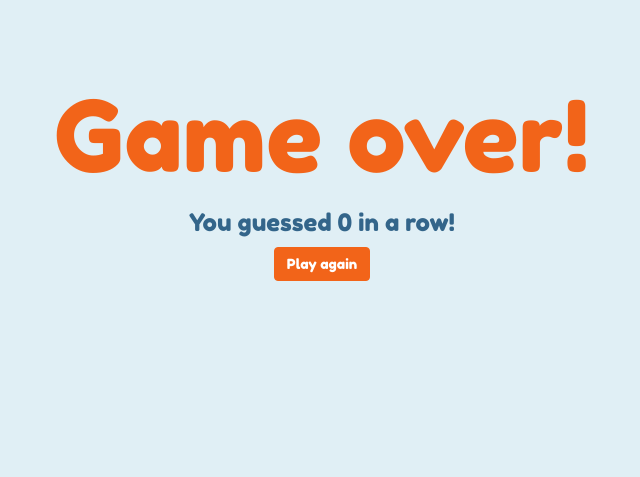
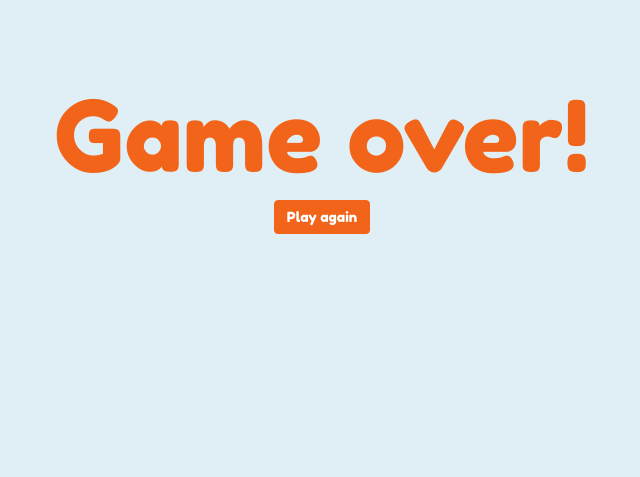
Before and after one commit to alessioitalo/taller-api-flask, a Flask app: page /game-over in a window 1280 px wide. Shown: the part 177-654 px from the top of the page, without its empty margins (318-958 px from the left). Run offline with Flask 2, Linux system fonts and the light colour scheme; some libraries are stand-ins or nearby versions.

Commit message:
Update gameover.html
update gameover.html

```diff
--- a/templates/gameover.html
+++ b/templates/gameover.html
@@ -3,6 +3,6 @@
 {% block page_content %}
 
 <h1 class="home">Game over!</h1>
-<h3>You guessed {{ final_score }} in a row!</h3>
+<!-- <h3>You guessed {{ final_score }} in a row!</h3> -->
     <a href="{{ url_for('play')}}"><button type="button" class="btn btn-info">Play again</button></a>
 {% endblock%}
```
